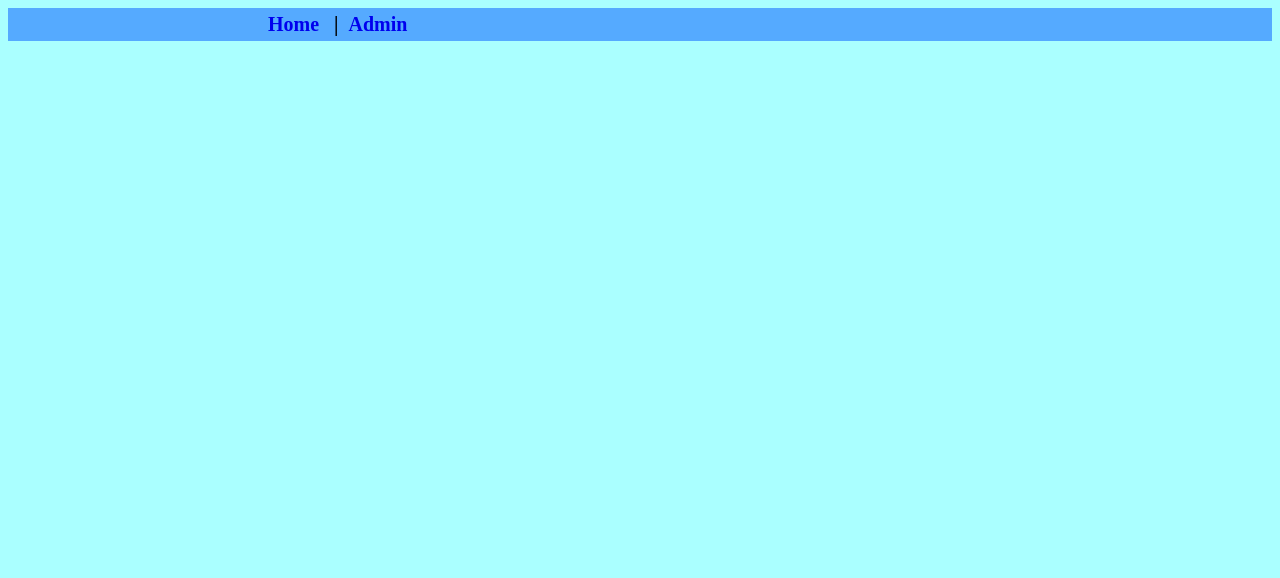
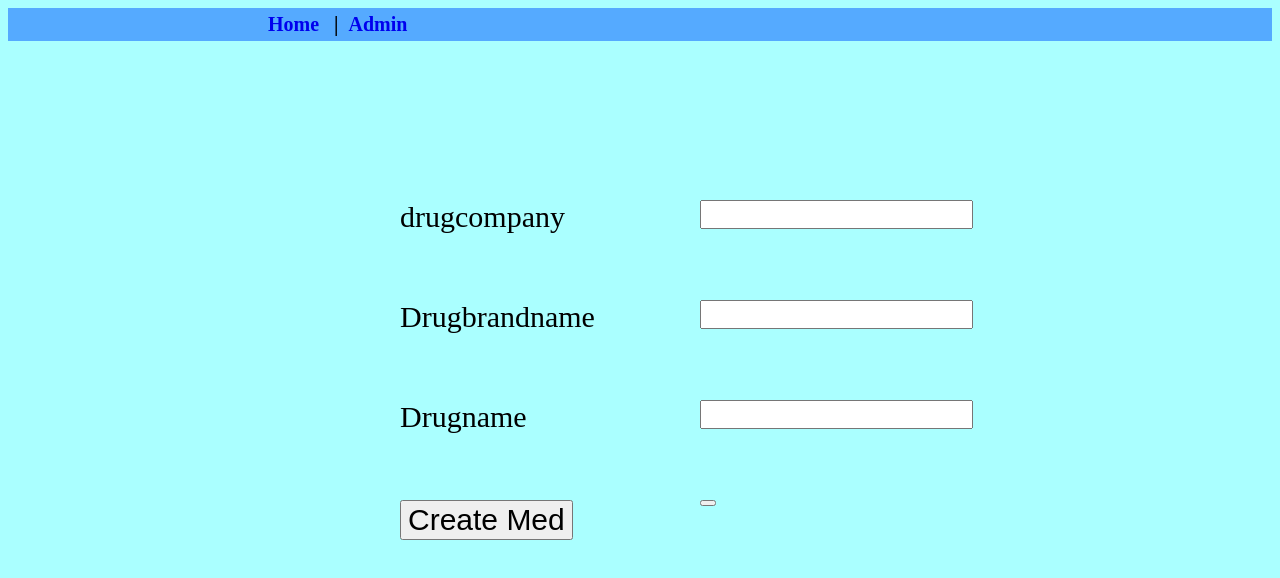
Before and after one commit to DilpreetDevgan/ajaxproject, a React (Create React App) app in the folder meds-assignemnt-1/: page /create-med in a window 1280 px wide. Shown: the top 578 px of the page. Built offline with nearby package versions, Linux system fonts and the light colour scheme.

Commit message:
create done

```diff
--- a/meds-assignemnt-1/src/App.js
+++ b/meds-assignemnt-1/src/App.js
@@ -11,6 +11,7 @@ import DropdownButton from 'react-bootstrap/DropdownButton';
 import Dropdown from 'react-bootstrap/Dropdown'
 
 import AddMed from "./components/AddMed";
+import CreateMed from "./components/Addmed1";
 import Med from "./components/Med";
 import MedsList from "./components/MedsList";
 import AdminList from "./components/AdminList";
@@ -31,7 +32,7 @@ function App() {
   Admin </Link></a></span>
   <div class="dropdown-content">
     <p><a href="#">
-     <Link to={"/Add new"} className="nav-link">
+     <Link to={"/create-med"} className="nav-link">
  			 Add new
  			 </Link></a></p>
 
@@ -49,6 +50,7 @@ function App() {
           <Route exact path={["/", "/meds"]} component={MedsList} />
            <Route exact path={["/", "/admin"]} component={AdminList} />
           <Route exact path={["/meds","/Add new"]} component={AddMed} />
+           <Route path="/create-med" component={CreateMed} />
           <Route path="/meds/:id" component={Med} />
         </Switch>
       </div>
--- /dev/null
+++ b/meds-assignemnt-1/src/components/Addmed1.js
@@ -0,0 +1,87 @@
+import React, { Component } from "react";
+import Form from 'react-bootstrap/Form'
+import Button from 'react-bootstrap/Button';
+import axios from 'axios';
+
+
+
+export default class CreateMed extends Component {
+
+
+
+  constructor(props) {
+    super(props)
+
+    // Setting up functions
+    this.onChangedrugcompany = this.onChangedrugcompany.bind(this);
+    this.onChangeDrugbrandname = this.onChangeDrugbrandname.bind(this);
+    this.onChangeDrugname = this.onChangeDrugname.bind(this);
+    this.onSubmit = this.onSubmit.bind(this);
+
+    // Setting up state
+    this.state = {
+      drugcompany: '',
+      Drugbrandname: '',
+      Drugname: ''
+    }
+  }
+
+
+  onChangedrugcompany(e) {
+    this.setState({ drugcompany: e.target.value })
+  }
+
+  onChangeDrugbrandname(e) {
+    this.setState({ Drugbrandname: e.target.value })
+  }
+
+  onChangeDrugname(e) {
+    this.setState({ Drugname: e.target.value })
+  }
+
+  onSubmit(e) {
+    e.preventDefault()
+
+    const studentObject = {
+      drugcompany: this.state.drugcompany,
+      Drugbrandname: this.state.Drugbrandname,
+      Drugname: this.state.Drugname
+    };
+
+    axios.post('http://localhost:5000/meds', studentObject)
+      .then(res => console.log(res.data));
+
+    this.setState({
+    drugcompany: '',
+      Drugbrandname: '',
+      Drugname: ''
+    });
+  }
+
+  render() {
+    return (<div className="form-wrapper">
+      <Form onSubmit={this.onSubmit}>
+        <Form.Group >
+          <Form.Label id="dc"> drugcompany</Form.Label>
+          <Form.Control type="text" id="Company" value={this.state.drugcompany} onChange={this.onChangedrugcompany} />
+        </Form.Group>
+
+        <Form.Group >
+          <Form.Label id="bn"> Drugbrandname</Form.Label>
+          <Form.Control  id="bname" type="text" value={this.state.Drugbrandname} onChange={this.onChangeDrugbrandname} />
+        </Form.Group>
+
+        <Form.Group >
+          <Form.Label id="dn">Drugname</Form.Label>
+          <Form.Control type="text"   id="dname" value={this.state.Drugname} onChange={this.onChangeDrugname} />
+        </Form.Group>
+        <Button variant="danger" size="lg" block="block" type="button" id="clr"/>
+
+        <Button variant="danger" size="lg" block="block" type="submit" id="sb">
+
+          Create Med
+        </Button>
+      </Form>
+    </div>);
+  }
+}
```
Also changed, not shown: 1 other file (tests, documents, lock files or other folders).
